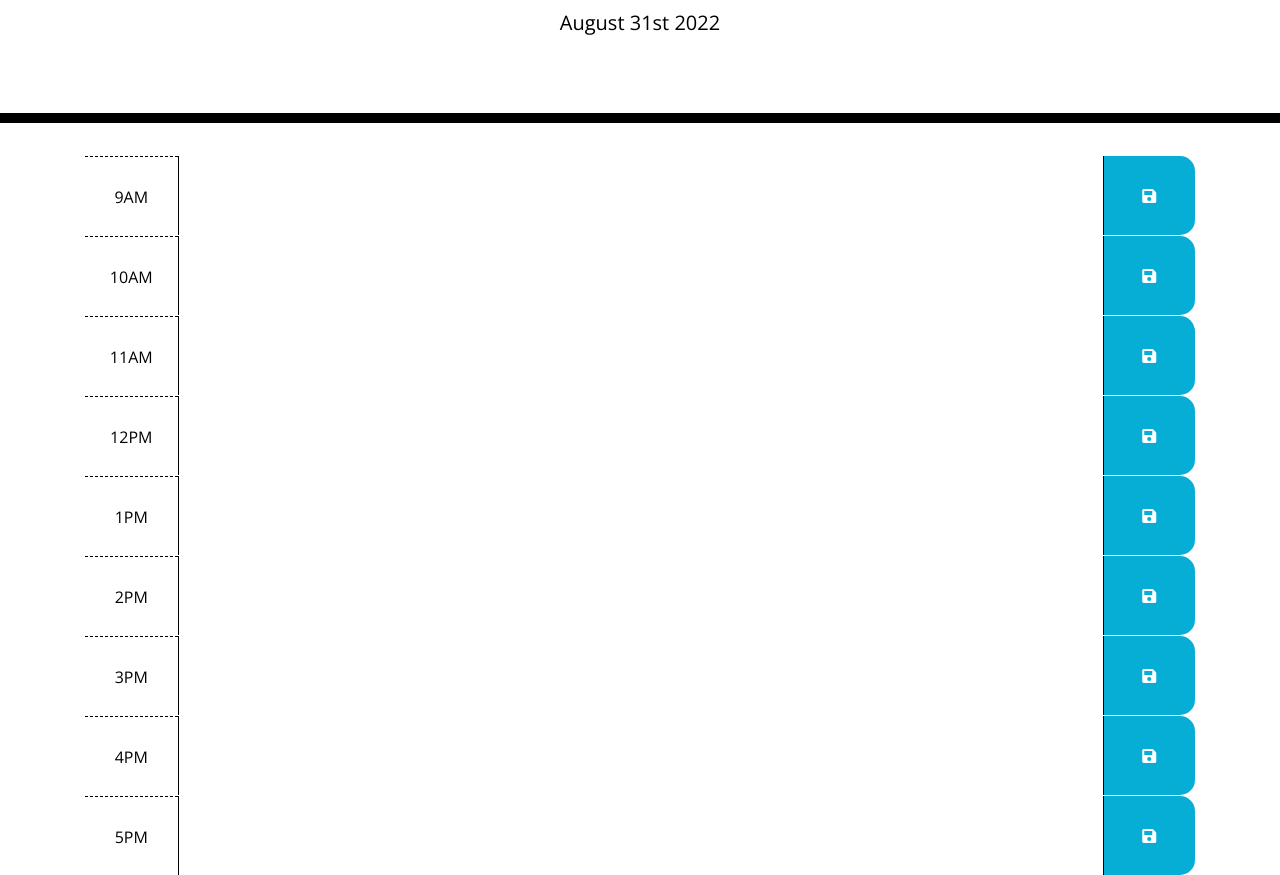
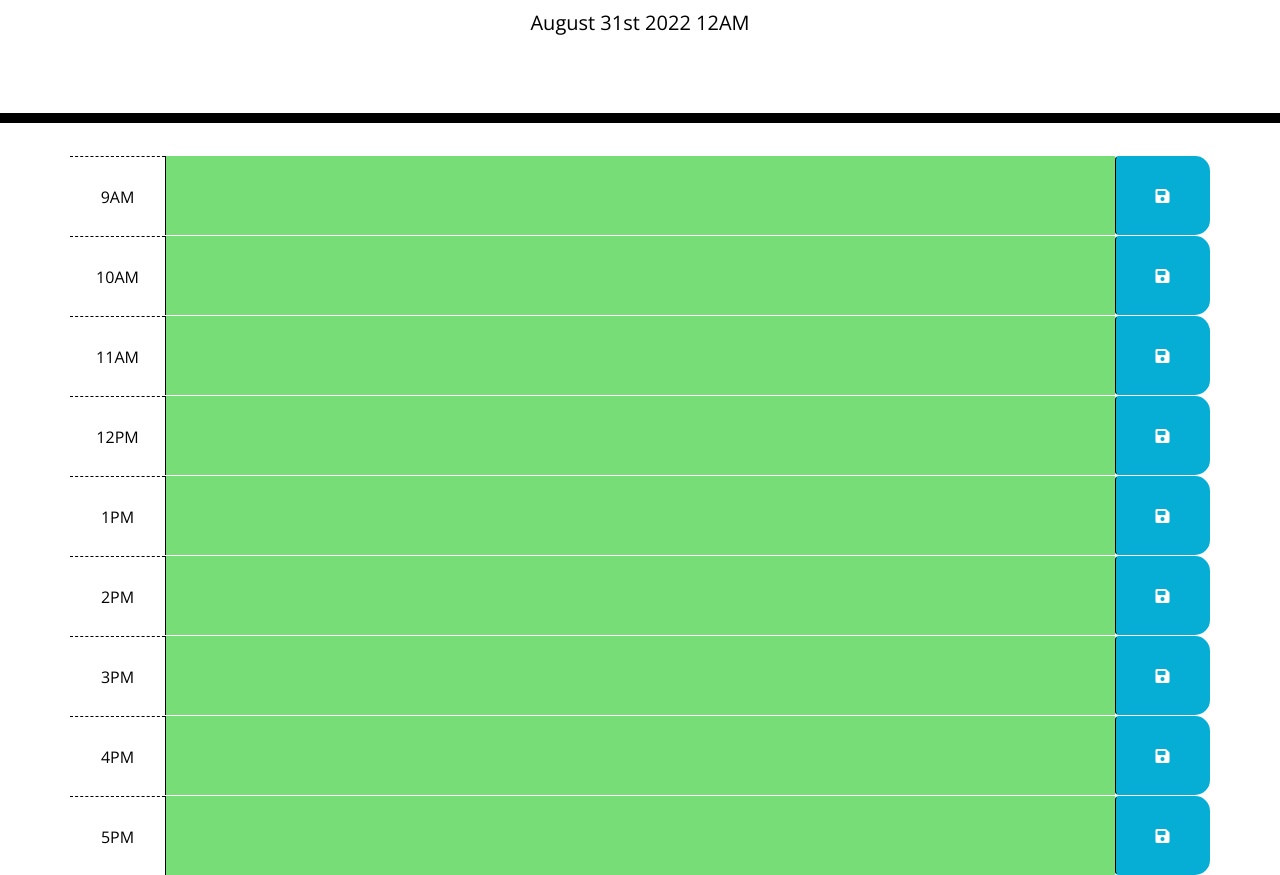
Before and after one commit to ajsherrill2/Work-Day-Quiz, a plain HTML site: page index.html in a window 1280 px wide. Shown: the part 181-1056 px from the top of the page. Drawn offline with nearby package versions, Linux system fonts and the light colour scheme.

Commit message:
added colorBlock function to js

```diff
--- a/assets/js/script.js
+++ b/assets/js/script.js
@@ -1,38 +1,27 @@
-// Adds live time to schedule
-var currentDay = moment().format('MMMM Do YYYY');
-$('#currentDay').text(currentDay);
+// Displays current date and time in header
+var currentDate = moment().format("MMMM Do YYYY hA");
+$("#currentDay").text(currentDate);
 
-// not working
-var allBlocks = {
-    block1: $('#9-am'),
-    block2: $('#10-am'),
-    block3: $('#11-am'),
-    block4: $('#12-pm'),
-    block5: $('#1-pm'),
-    block6: $('#2-pm'),
-    block7: $('#3-pm'),
-    block8: $('#4-pm'),
-    block9: $('#5-pm'),
+function colorBlock() {
+  var currentTime = moment().hours(); // Military time
+
+  let timeBlocks = $(".time-block");
+
+  for (let i = 0; i < timeBlocks.length; i++) {
+    let timeBlockId = timeBlocks[i].getAttribute("id");
+    let militaryTime = parseInt(timeBlockId.replace("hour", "")) + 8;
+    let textareaEl = timeBlocks[i].children[1];
+
+    if (militaryTime < currentTime) {
+      textareaEl.classList.add("past");
+    }
+    if (militaryTime === currentTime) {
+      textareaEl.classList.add("present");
+    }
+    if (militaryTime > currentTime) {
+      textareaEl.classList.add("future");
+    }
+  }
 }
 
-console.log(allBLocks);
-
-allBLocks.block1.innerHTML = moment('9AM', 'HA');
-allBlocks.block2.innerHTML = moment('10AM', 'HA');
-allBLocks.block3.innerHTML = moment('11AM', 'HA');
-allBLocks.block4.innerHTML = moment('12PM', 'HA');
-allBLocks.block5.innerHTML = moment('13PM', 'HA');
-allBLocks.block6.innerHTML = moment('14PM', 'HA');
-allBLocks.block7.innerHTML = moment('15PM', 'HA');
-allBLocks.block8.innerHTML = moment('16PM', 'HA');
-allBLocks.block9.innerHTML = moment('17PM', 'HA');
-
-for (var i = 0; i < allBlocks.length; i++) {
-    if (moment().isSame(allBlocks.innerHTML)) {
-        $(textarea[i]).addClass('present');
-    } else if (moment().isBefore(allBlocks.innerHTML)) {
-        $(textarea[i]).addClass('future');
-    } else if (moment().isAfter(allBlocks.innerHTML)) {
-        $(textarea[i]).addClass('past');
-    }
-}
+colorBlock();
--- a/index.html
+++ b/index.html
@@ -28,118 +28,84 @@
       <p class="lead">A simple calendar app for scheduling your work day</p>
       <p id="currentDay" class="lead"></p>
     </header>
-    <section class="container">
+    <main class="container">
 
       <!-- Timeblocks go here -->
-      <section class="container time-block">
-        <div class="row">
-          <div class="col-md-1 hour" id="9-am">
+      <section id="hour1" class="row time-block">
+        <div class="col-md-1 hour">
           9AM
         </div>
         <textarea class="col-md-10 description"></textarea>
-          <div class="col-md-1 saveBtn">
-            <i class="fas fa-save"></i>
-          </div>
-        </div>
+        <button class="col-md-1 btn saveBtn"><i class="fas fa-save"></i></button>
       </section>
 
-      <section class="container time-block" id="10-am">
-        <div class="row">
+      <section id="hour2" class="row time-block">
         <div class="col-md-1 hour">
           10AM
         </div>
         <textarea class="col-md-10 description"></textarea>
-          <div class="col-md-1 saveBtn">
-            <i class="fas fa-save"></i>
-          </div>
-        </div>
+        <button class="col-md-1 btn saveBtn"><i class="fas fa-save"></i></button>
       </section>
 
-      <section class="container time-block" id="11-am">
-        <div class="row">
+      <section id="hour3" class="row time-block">
         <div class="col-md-1 hour">
           11AM
         </div>
         <textarea class="col-md-10 description"></textarea>
-          <div class="col-md-1 saveBtn">
-            <i class="fas fa-save"></i>
-          </div>
-        </div>
+        <button class="col-md-1 btn saveBtn"><i class="fas fa-save"></i></button>
       </section>
 
-      <section class="container time-block" id="12-pm">
-        <div class="row">
+      <section id="hour4" class="row time-block">
         <div class="col-md-1 hour">
           12PM
         </div>
         <textarea class="col-md-10 description"></textarea>
-          <div class="col-md-1 saveBtn">
-            <i class="fas fa-save"></i>
-          </div>
-        </div>
+        <button class="col-md-1 btn saveBtn"><i class="fas fa-save"></i></button>
       </section>
 
-      <section class="container time-block" id="1-pm">
-        <div class="row">
+      <section id="hour5" class="row time-block">
         <div class="col-md-1 hour">
           1PM
         </div>
         <textarea class="col-md-10 description"></textarea>
-          <div class="col-md-1 saveBtn">
-            <i class="fas fa-save"></i>
-          </div>
-        </div>
+        <button class="col-md-1 btn saveBtn"><i class="fas fa-save"></i></button>
       </section>
 
-      <section class="container time-block" id="2-pm">
-        <div class="row">
+      <section id="hour6" class="row time-block">
         <div class="col-md-1 hour">
           2PM
         </div>
         <textarea class="col-md-10 description"></textarea>
-          <div class="col-md-1 saveBtn">
-            <i class="fas fa-save"></i>
-          </div>
-        </div>
+        <button class="col-md-1 btn saveBtn"><i class="fas fa-save"></i></button>
       </section>
 
-      <section class="container time-block" id="3-pm">
-        <div class="row">
+      <section id="hour7" class="row time-block">
         <div class="col-md-1 hour">
           3PM
         </div>
         <textarea class="col-md-10 description"></textarea>
-          <div class="col-md-1 saveBtn">
-            <i class="fas fa-save"></i>
-          </div>
-        </div>
+        <button class="col-md-1 btn saveBtn"><i class="fas fa-save"></i></button>
       </section>
 
-      <section class="container time-block" id="4-pm">
-        <div class="row">
+      <section id="hour8" class="row time-block">
         <div class="col-md-1 hour">
           4PM
         </div>
         <textarea class="col-md-10 description"></textarea>
-          <div class="col-md-1 saveBtn">
-            <i class="fas fa-save"></i>
-          </div>
-        </div>
+        <button class="col-md-1 btn saveBtn"><i class="fas fa-save"></i></button>
       </section>
 
-      <section class="container time-block" id="5-pm">
-        <div class="row">
+      <section id="hour9" class="row time-block">
         <div class="col-md-1 hour">
           5PM
         </div>
         <textarea class="col-md-10 description"></textarea>
-          <div class="col-md-1 saveBtn">
-            <i class="fas fa-save"></i>
-          </div>
-        </div>
+        <button class="col-md-1 btn saveBtn"><i class="fas fa-save"></i></button>
       </section>
 
-    </div>
+
+
+    </main>
 
     <script src="https://cdnjs.cloudflare.com/ajax/libs/jquery/3.2.1/jquery.min.js"></script>
     <script src="https://cdnjs.cloudflare.com/ajax/libs/moment.js/2.24.0/moment.min.js"></script>
```
Lines whose indentation alone changed are shown as unchanged.
